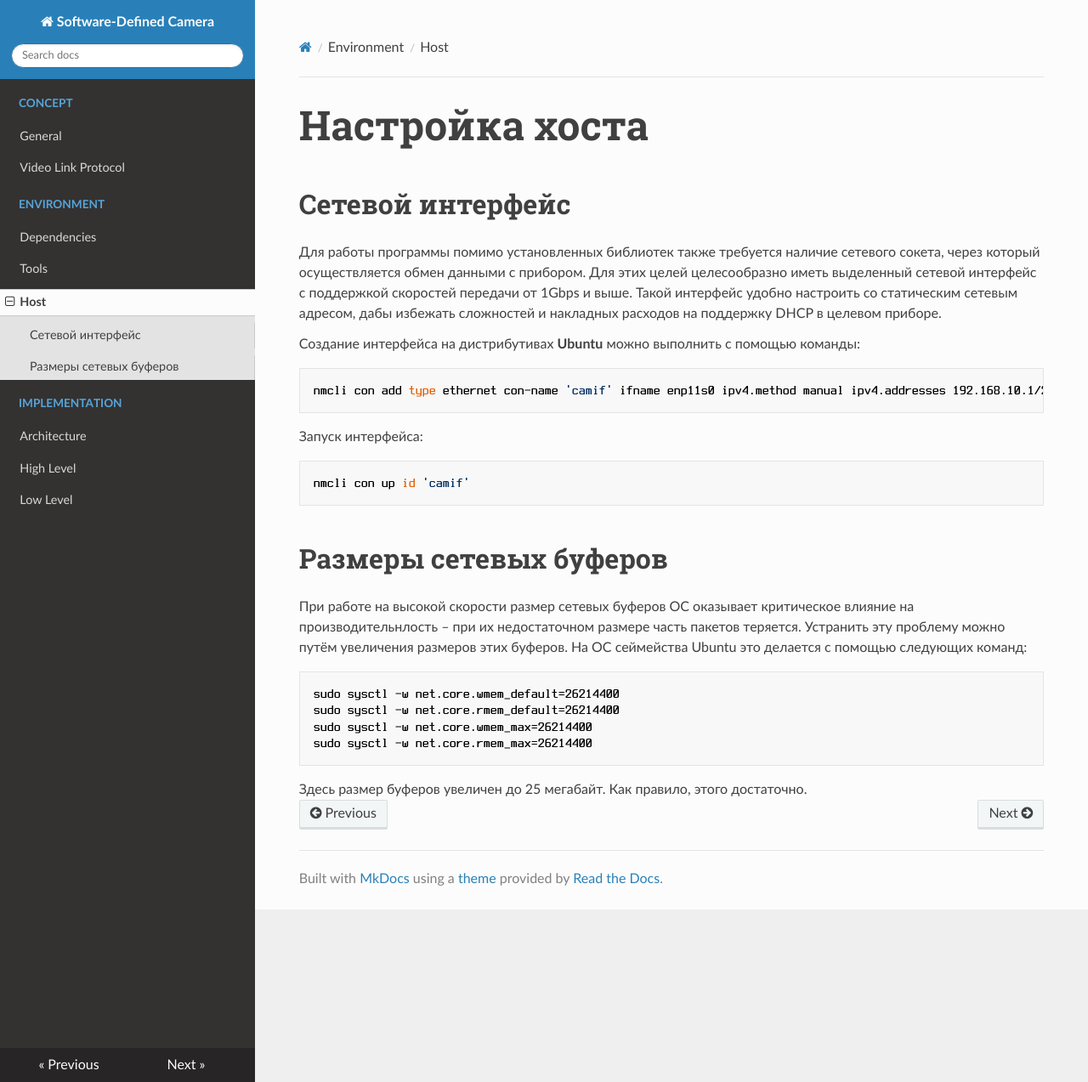
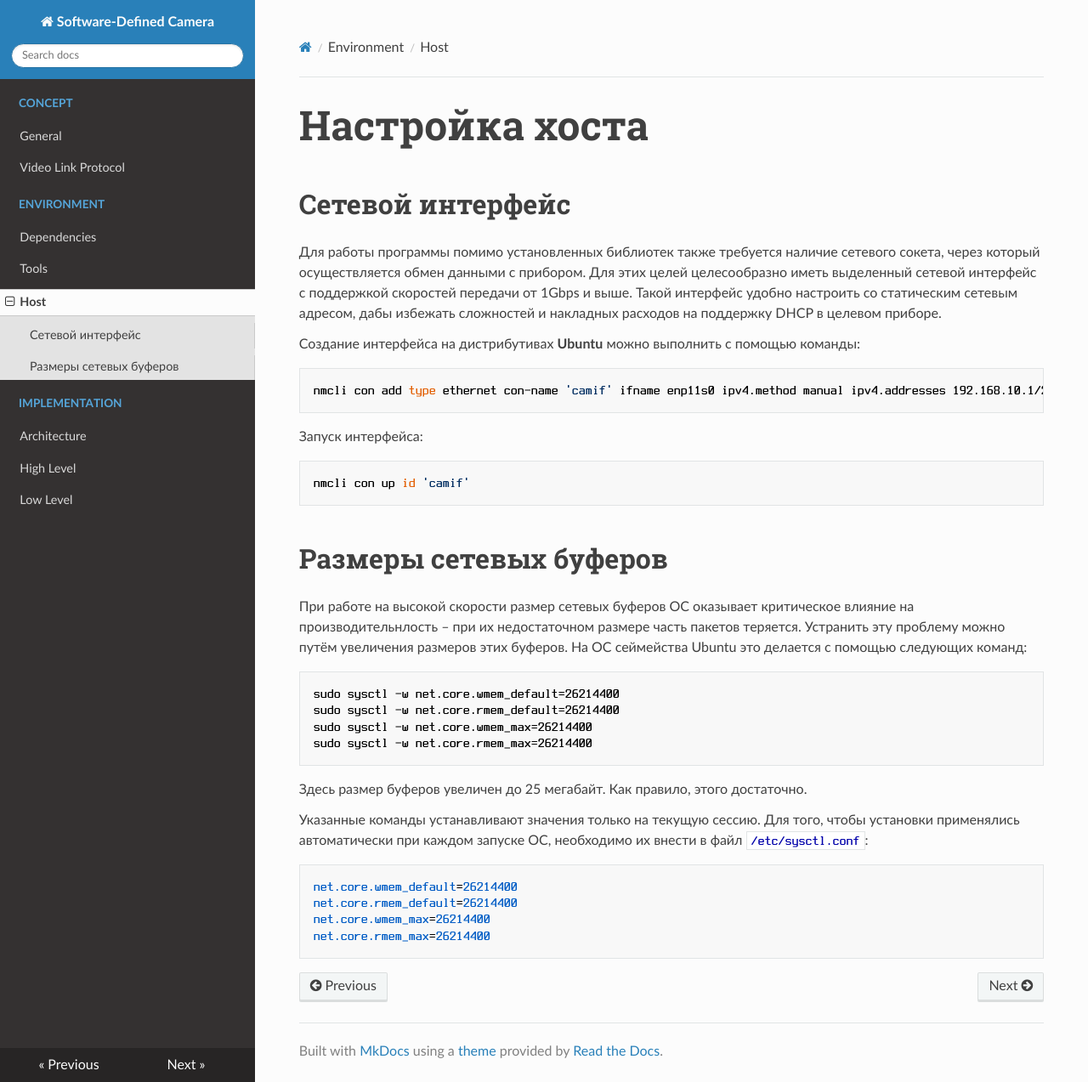
Before and after one commit to cam-lab/sdcam-doc, an MkDocs documentation site: the page built from docs/host.md, in a window 1280 px wide and 1273 px high. Shown: the whole window at 85% size. Built offline with MkDocs 1.6.1, drawn with Linux system fonts in a browser that asks for light colours; nearby versions of some CDN libraries.

Commit message:
add note about permanent network buffer size settings

````diff
--- a/docs/host.md
+++ b/docs/host.md
@@ -29,3 +29,12 @@ sudo sysctl -w net.core.rmem_max=26214400
 ```
 
 Здесь размер буферов увеличен до 25 мегабайт. Как правило, этого достаточно.
+
+Указанные команды устанавливают значения только на текущую сессию. Для того, чтобы установки применялись автоматически при каждом запуске ОС, необходимо их внести в файл `/etc/sysctl.conf`:
+
+```
+net.core.wmem_default=26214400
+net.core.rmem_default=26214400
+net.core.wmem_max=26214400
+net.core.rmem_max=26214400
+```
````
